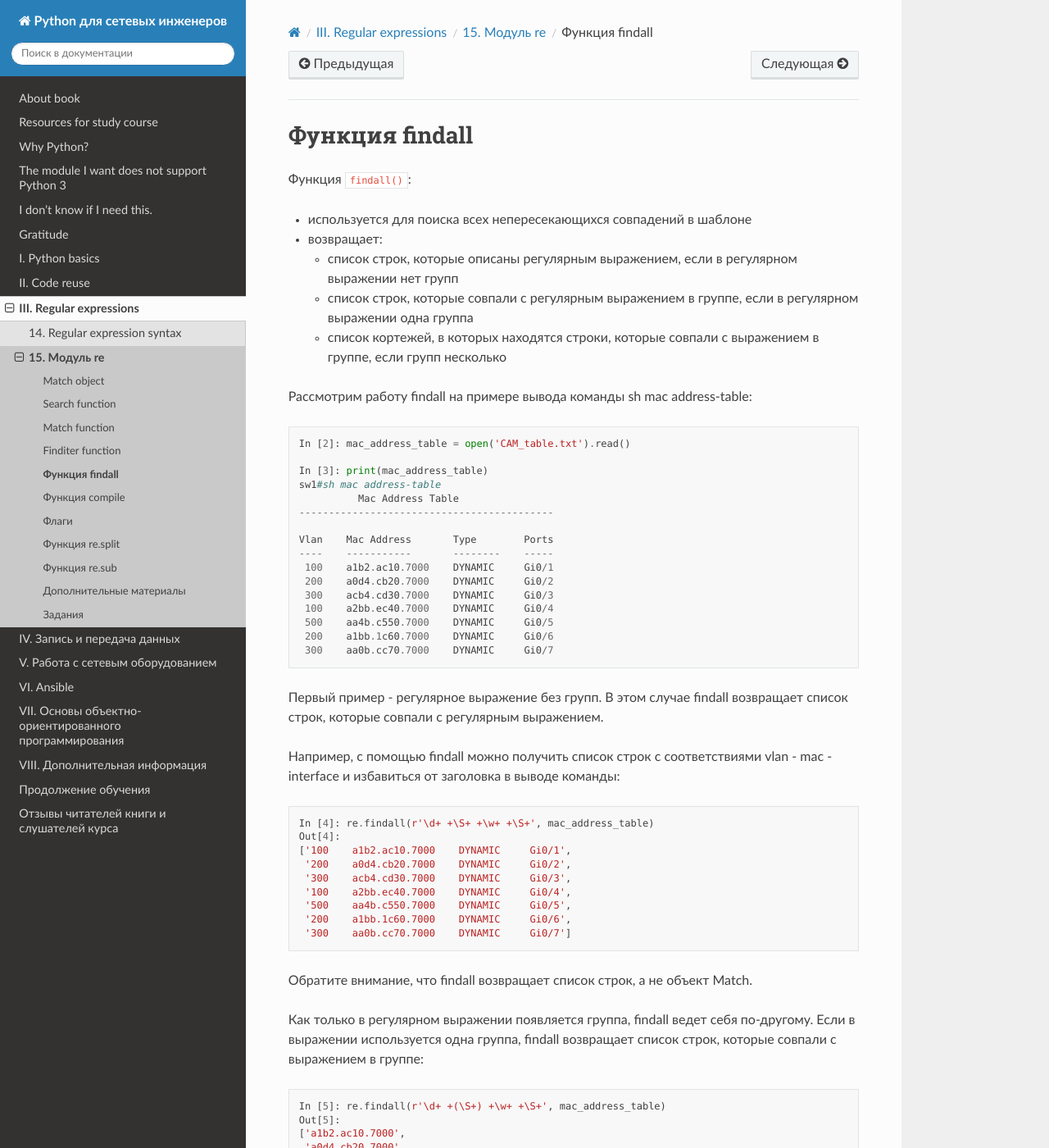
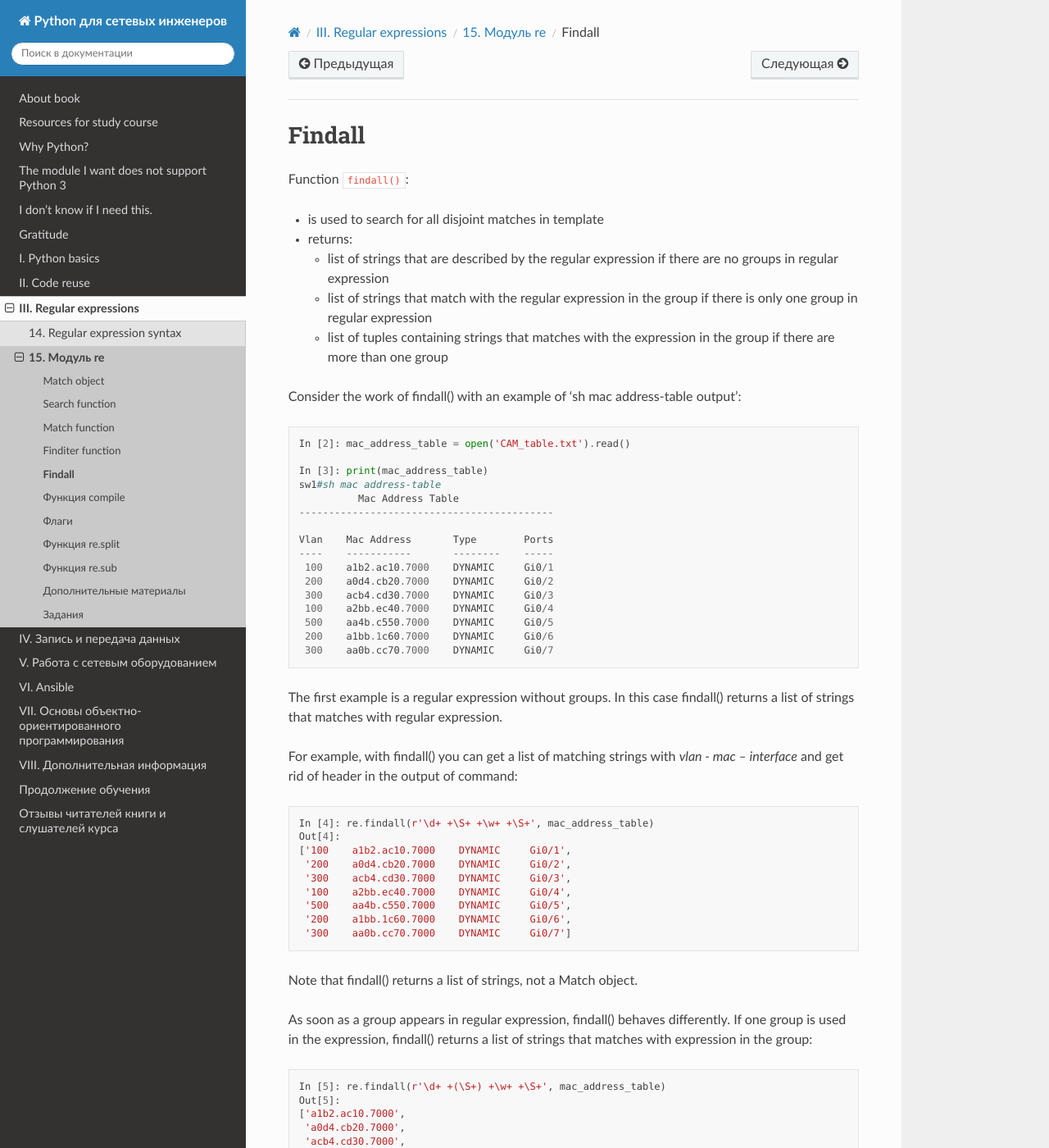
Before and after one commit to Aidar5/nattoeng, a Sphinx documentation site: the page built from docs/source/book/15_module_re/findall.rst, in a window 1280 px wide and 1400 px high. Shown: the whole window at 82% size. Built offline with Sphinx 7.4.7 and the Read the Docs theme 2.0.0, drawn with Linux system fonts in a browser that asks for light colours; pages that are not in the unit, such as notebooks, are missing from menus; some of the changed text lies outside the part shown.

Commit message:
Update findall.rst

```diff
--- a/docs/source/book/15_module_re/findall.rst
+++ b/docs/source/book/15_module_re/findall.rst
@@ -1,20 +1,16 @@
-Функция findall
+Findall
 ----------------
 
-Функция ``findall()``:
+Function ``findall()``:
 
-* используется для поиска всех непересекающихся совпадений в шаблоне
-* возвращает:
+* is used to search for all disjoint matches in template
+* returns:
 
-  * список строк, которые описаны регулярным выражением,
-    если в регулярном выражении нет групп
-  * список строк, которые совпали с регулярным выражением в группе, если в
-    регулярном выражении одна группа
-  * список кортежей, в которых находятся строки,
-    которые совпали с выражением в группе, если групп несколько
+  * list of strings that are described by the regular expression if there are no groups in regular expression
+  * list of strings that match with the regular expression in the group if there is only one group in regular expression
+  * list of tuples containing strings that matches with the expression in the group if there are more than one group
 
-Рассмотрим работу findall на примере вывода команды sh mac
-address-table:
+Consider the work of findall() with an example of ‘sh mac address-table output’:
 
 .. code:: python
 
@@ -35,11 +31,9 @@ address-table:
      200    a1bb.1c60.7000    DYNAMIC     Gi0/6
      300    aa0b.cc70.7000    DYNAMIC     Gi0/7
 
-Первый пример - регулярное выражение без групп. В этом случае findall
-возвращает список строк, которые совпали с регулярным выражением.
+The first example is a regular expression without groups. In this case findall() returns a list of strings that matches with regular expression.
 
-Например, с помощью findall можно получить список строк с соответствиями
-vlan - mac - interface и избавиться от заголовка в выводе команды:
+For example, with findall() you can get a list of  matching strings with *vlan - mac – interface* and get rid of header in the output of command:
 
 .. code:: python
 
@@ -53,13 +47,9 @@ vlan - mac - interface и избавиться от заголовка в выв
      '200    a1bb.1c60.7000    DYNAMIC     Gi0/6',
      '300    aa0b.cc70.7000    DYNAMIC     Gi0/7']
 
-Обратите внимание, что findall возвращает список строк, а не объект
-Match.
+Note that findall() returns a list of strings, not a Match object.
 
-Как только в регулярном выражении появляется группа, findall ведет
-себя по-другому.
-Если в выражении используется одна группа, findall возвращает список
-строк, которые совпали с выражением в группе:
+As soon as a group appears in regular expression, findall() behaves differently. If one group is used in the expression, findall() returns a list of strings that matches with expression in the group:
 
 .. code:: python
 
@@ -73,10 +63,9 @@ Match.
      'a1bb.1c60.7000',
      'aa0b.cc70.7000']
 
-При этом findall ищет совпадение всей строки, но возвращает результат,
-похожий на метод groups() в объекте Match.
+findall() searches for a match of the entire string but returns a result similar to the group() method in Match object.
 
-Если же групп несколько, findall вернет список кортежей:
+If there are several groups, findall() will return the list of tuples:
 
 .. code:: python
 
@@ -90,12 +79,9 @@ Match.
      ('200', 'a1bb.1c60.7000', 'Gi0/6'),
      ('300', 'aa0b.cc70.7000', 'Gi0/7')]
 
-Если такие особенности работы функции findall мешают получить
-необходимый результат, то лучше использовать функцию finditer, но иногда
-такое поведение подходит и удобно использовать.
+If such features of findall() function prevent you from getting the desired result, it is better to use finditer() function, but sometimes this behavior is appropriate and convenient to use.
 
-Пример использования findall в разборе лог-файла (файл
-parse_log_findall.py):
+An example of using findall() in a log file parsing (parse_log_findall.py file):
 
 .. code:: python
 
@@ -114,11 +100,11 @@ parse_log_findall.py):
             ports.add(port1)
             ports.add(port2)
 
-    print('Петля между портами {} в VLAN {}'.format(', '.join(ports), vlan))
+    print('Loop between ports {} в VLAN {}'.format(', '.join(ports), vlan))
 
-Результат:
+The result is:
 
 ::
 
     $ python parse_log_findall.py
-    Петля между портами Gi0/19, Gi0/16, Gi0/24 в VLAN 10
+    Loop between ports Gi0/19, Gi0/16, Gi0/24 в VLAN 10
```
